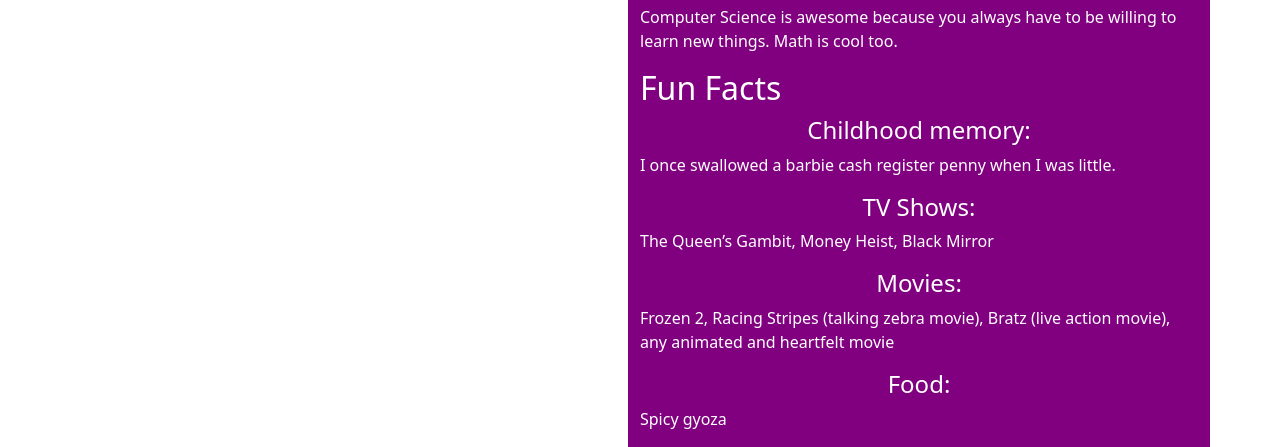
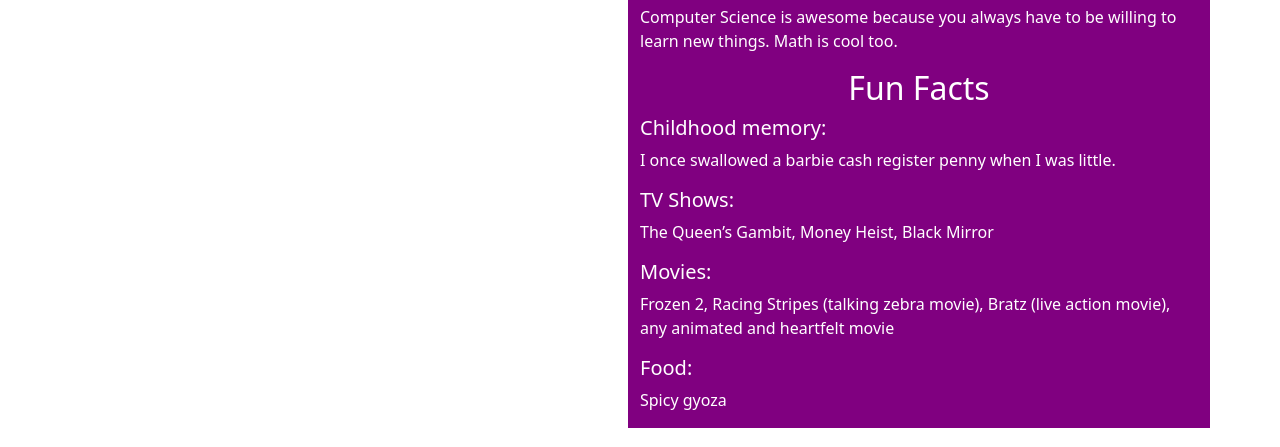
Before and after one commit to avrodzz/avrodzz.github.io, a plain HTML site: page index.html in a window 1280 px wide. Shown: the part 521-968 px from the top of the page. Drawn offline with nearby package versions, Linux system fonts and the light colour scheme.

Commit message:
Work in progress

```diff
--- a/index.html
+++ b/index.html
@@ -60,17 +60,17 @@
 
             <p>Computer Science is awesome because you always have to be willing to learn new things. Math is cool too.</p>
 
-            <h2>Fun Facts</h2>
-            <h4 class="text-center">Childhood memory:</h4>
+            <h2 class="text-center">Fun Facts</h2>
+            <h5>Childhood memory:</h5>
             <p>I once swallowed a barbie cash register penny when I was little.</p>
 
-            <h4 class="text-center">TV Shows:</h4>
+            <h5>TV Shows:</h5>
             <p>The Queen’s Gambit, Money Heist, Black Mirror</p>
 
-            <h4 class="text-center">Movies:</h4>
+            <h5>Movies:</h5>
             <p>Frozen 2, Racing Stripes (talking zebra movie), Bratz (live action movie), any animated and heartfelt movie</p>
 
-            <h4 class="text-center">Food:</h4>
+            <h5>Food:</h5>
             <p>Spicy gyoza</p>
 
             </p>
```
